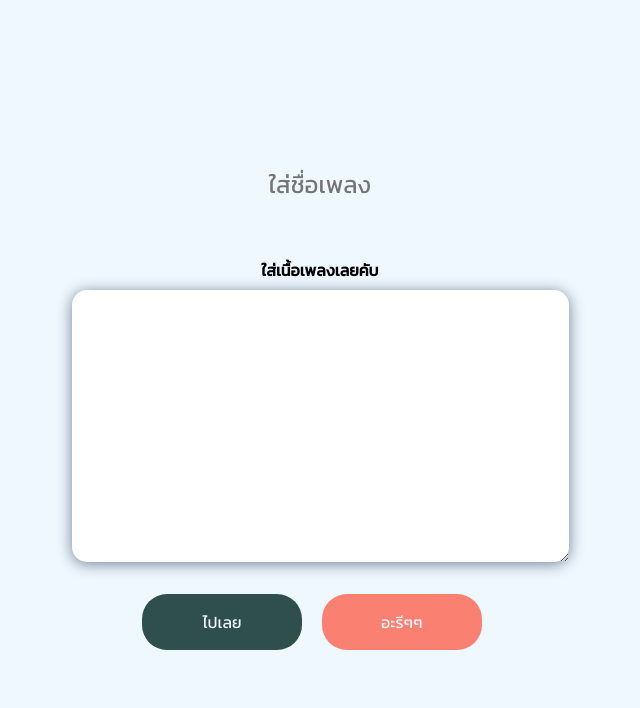
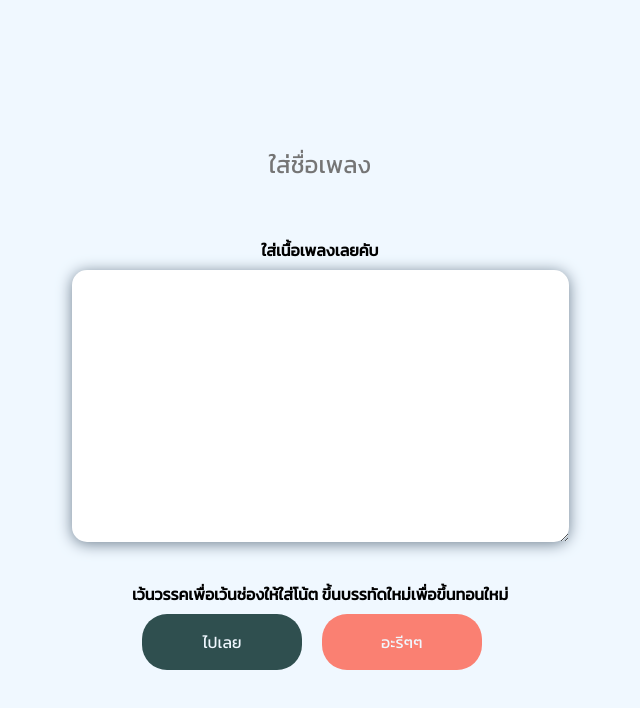
Before and after one commit to Akayafu21/NoteKalimbaProject, a plain HTML site: page index.html in a window 1280 px wide. Shown: the whole page, without its empty margins (320-960 px from the left). Drawn offline with Linux system fonts and the light colour scheme.

Commit message:
Add files via upload

```diff
--- a/index.html
+++ b/index.html
@@ -5,6 +5,7 @@
     <meta http-equiv="X-UA-Compatible" content="IE=edge">
     <meta name="viewport" content="width=device-width, initial-scale=1.0">
     <link rel="stylesheet" href="/css/style.css">
+    <link rel="icon" href="/staticfavicon.ico" type="image/x-icon" sizes="16*16">
     <title>Note Kalimba</title>
 </head>
 <body>
@@ -17,6 +18,7 @@
         <div class="bottom">
             <h3>ใส่เนื้อเพลงเลยคับ</h3>
             <textarea name="forlyrics" id="lyrics" cols="50" rows="10"></textarea>
+            <h3>เว้นวรรคเพื่อเว้นช่องให้ใส่โน้ต ขึ้นบรรทัดใหม่เพื่อขึ้นทอนใหม่</h3>
             <div class="buttbox">
                 <button id="go" class="go">ไปเลย</button>
                 <button id="reset" class="go reset">อะรีๆๆ</button>
```
Also changed, not shown: favicon.ico (added), staticfavicon.ico (added).
